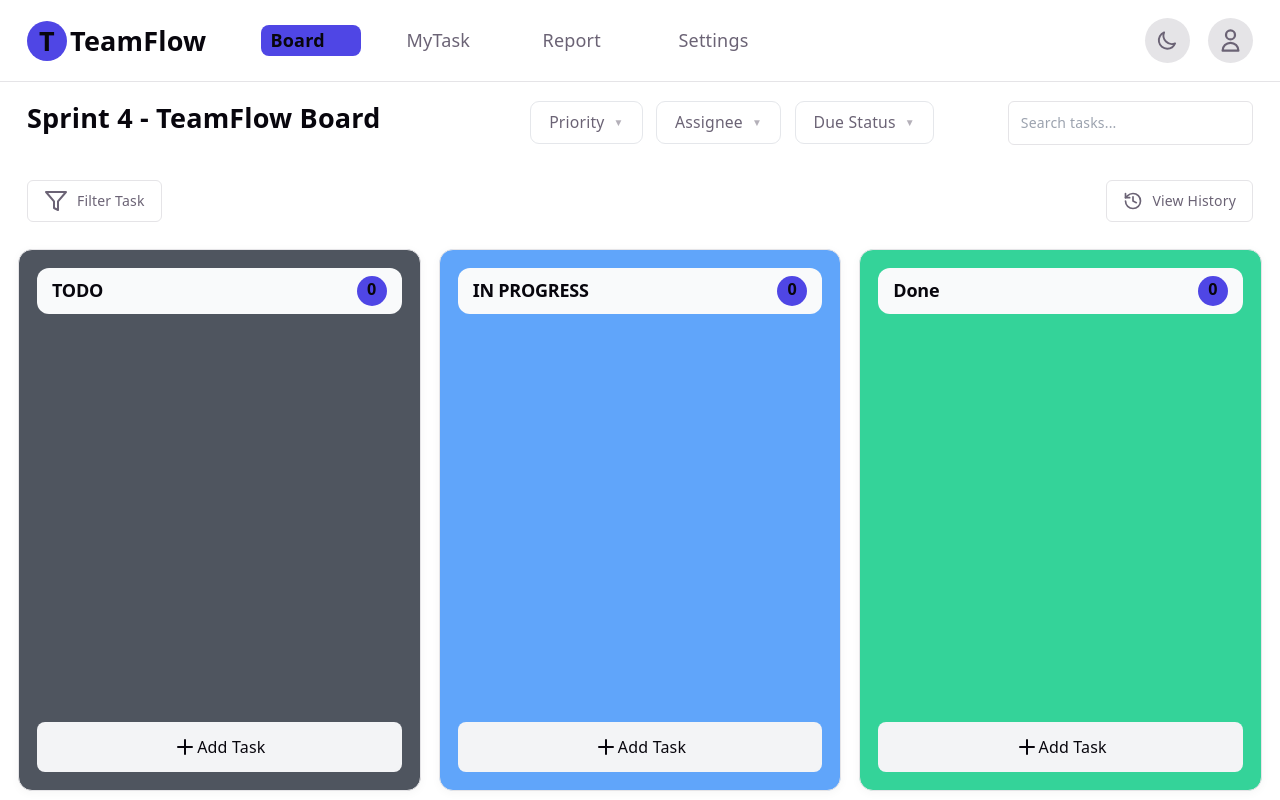
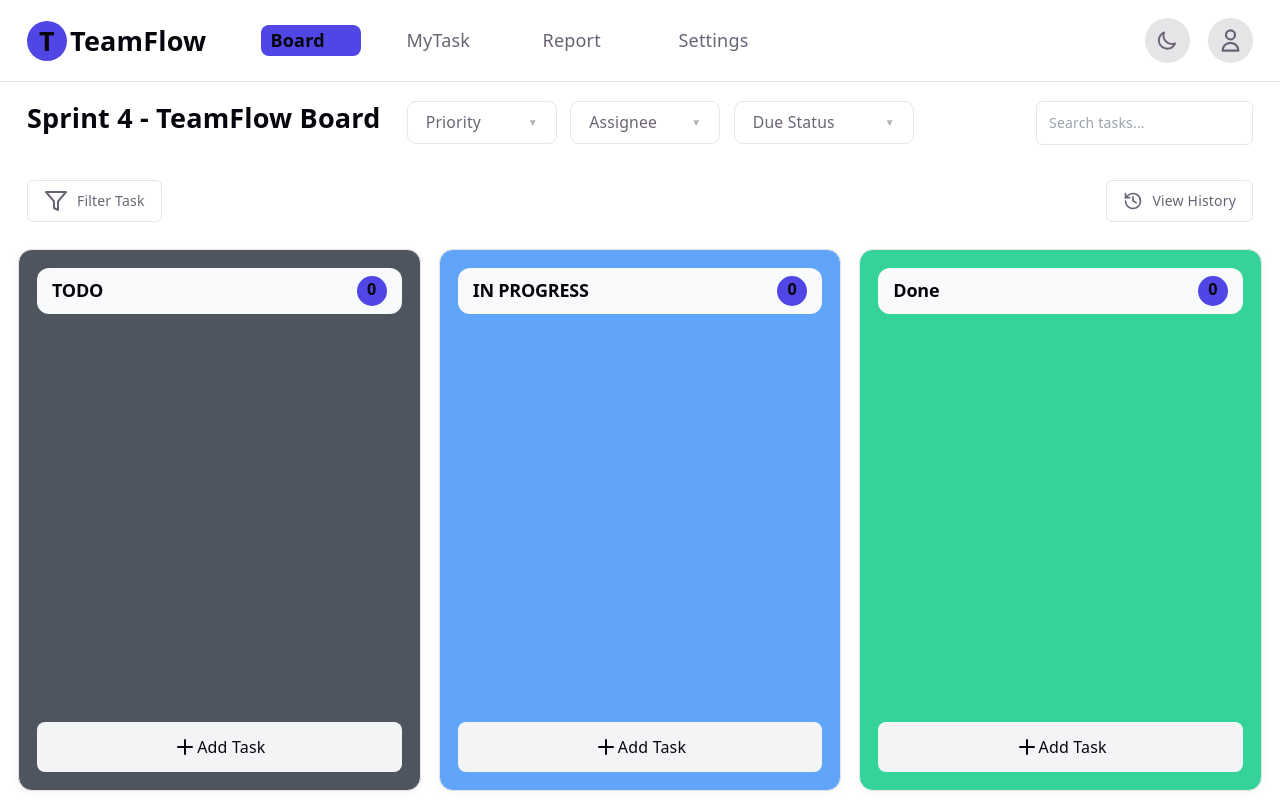
Before and after one commit to qburst-rohankushwah/kanbantaskmanagementapp, a React (Vite) app: page / in a window 1280 px wide. Built offline with nearby package versions, Linux system fonts and the light colour scheme.

Commit message:
Board filter changes

```diff
--- a/src/components/UI/BoardFilter.jsx
+++ b/src/components/UI/BoardFilter.jsx
@@ -10,7 +10,7 @@ const BoardFilter = () => {
     boardFilters: filters,
     toggleBoardFilter: toggleFilter,
     clearBoardFilters: clearFilters,
-    isBoardFilterActive
+    isBoardFilterActive,
   } = useSearch();
   const [openDropdown, setOpenDropdown] = useState(null); // 'priority', 'assignee', 'due'
   const [storageUpdate, setStorageUpdate] = useState(0);
@@ -48,27 +48,38 @@ const BoardFilter = () => {
     return () => document.removeEventListener("mousedown", handleClickOutside);
   }, []);
 
+  const dueStatusCount =
+    (filters?.isOverdue ? 1 : 0) + (filters?.isDueToday ? 1 : 0);
+
   return (
     <div className="flex items-center gap-3 mb-4 filter-dropdown-container">
       {/* Priority Multi-Select Dropdown */}
-      <div className="relative">
+      <div className="relative flex-shrink-0">
         <button
-          className="px-4 py-2 text-sm font-medium border rounded-lg bg-surface hover:bg-gray-50 flex items-center gap-2 transition-colors border-gray-200"
+          className="w-[150px] px-4 py-2 text-sm font-medium border rounded-lg bg-surface hover:bg-gray-50 flex items-center justify-between gap-2 transition-all border-gray-200"
           onClick={() => toggleDropdown("priority")}
         >
-          Priority {filters?.priority?.length > 0 && `(${filters?.priority?.length})`}
+          <span className="truncate">
+            Priority{" "}
+            {filters?.priority?.length > 0 && `(${filters?.priority?.length})`}
+          </span>
           <span className="text-[10px] opacity-50">▼</span>
         </button>
         {openDropdown === "priority" && (
           <div className="absolute dropdown top-full left-0 mt-2 w-48 bg-white border rounded-lg shadow-xl z-50 py-2 border-gray-100">
             {priorities.map((p) => (
-              <label key={p} className="flex items-center px-4 py-2 hover:bg-gray-50 cursor-pointer group">
+              <label
+                key={p}
+                className="flex items-center px-4 py-2 hover:bg-gray-50 cursor-pointer group"
+              >
                 <CheckBox
                   checked={filters?.priority?.includes(p)}
                   onChange={() => toggleFilter("priority", p)}
                   className={p}
                 />
-                <span className="text-sm capitalize ml-2 text-gray-700 group-hover:text-black">{p}</span>
+                <span className="text-sm capitalize ml-2 text-gray-700 group-hover:text-black">
+                  {p}
+                </span>
               </label>
             ))}
           </div>
@@ -76,41 +87,53 @@ const BoardFilter = () => {
       </div>
 
       {/* Assignee Multi-Select Dropdown */}
-      <div className="relative">
+      <div className="relative flex-shrink-0">
         <button
-          className="px-4 py-2 text-sm font-medium border rounded-lg bg-surface hover:bg-gray-50 flex items-center gap-2 transition-colors border-gray-200"
+          className="w-[150px] px-4 py-2 text-sm font-medium border rounded-lg bg-surface hover:bg-gray-50 flex items-center justify-between gap-2 transition-all border-gray-200"
           onClick={() => toggleDropdown("assignee")}
         >
-          Assignee {filters?.assignee?.length > 0 && `(${filters?.assignee?.length})`}
+          <span className="truncate">
+            Assignee{" "}
+            {filters?.assignee?.length > 0 && `(${filters?.assignee?.length})`}
+          </span>
           <span className="text-[10px] opacity-50">▼</span>
         </button>
         {openDropdown === "assignee" && (
           <div className="absolute dropdown top-full left-0 mt-2 w-56 border rounded-lg shadow-xl z-50 py-2 border-gray-100 max-h-72 overflow-y-auto">
             {allAssignees.length > 0 ? (
               allAssignees.map((a) => (
-                <label key={a} className="flex items-center px-4 py-2 hover:bg-gray-50 cursor-pointer group">
+                <label
+                  key={a}
+                  className="flex items-center px-4 py-2 hover:bg-gray-50 cursor-pointer group"
+                >
                   <CheckBox
                     checked={filters?.assignee?.includes(a)}
                     onChange={() => toggleFilter("assignee", a)}
                     className="assignee"
                   />
-                  <span className="text-sm ml-2 text-gray-700 group-hover:text-black">{a}</span>
+                  <span className="text-sm ml-2 text-gray-700 group-hover:text-black">
+                    {a}
+                  </span>
                 </label>
               ))
             ) : (
-              <div className="px-4 py-2 text-xs text-gray-400 italic">No assignees found</div>
+              <div className="px-4 py-2 text-xs text-gray-400 italic">
+                No assignees found
+              </div>
             )}
           </div>
         )}
       </div>
 
       {/* Due Status Multi-Select Dropdown */}
-      <div className="relative">
+      <div className="relative flex-shrink-0">
         <button
-          className="px-4 py-2 text-sm font-medium border rounded-lg bg-surface hover:bg-gray-50 flex items-center gap-2 transition-colors border-gray-200"
+          className="w-[180px] px-4 py-2 text-sm font-medium border rounded-lg bg-surface hover:bg-gray-50 flex items-center justify-between gap-2 transition-all border-gray-200"
           onClick={() => toggleDropdown("due")}
         >
-          Due Status {(filters?.isOverdue || filters?.isDueToday) && " (Active)"}
+          <span className="truncate">
+            Due Status {dueStatusCount > 0 && ` (${dueStatusCount})`}
+          </span>
           <span className="text-[10px] opacity-50">▼</span>
         </button>
         {openDropdown === "due" && (
@@ -121,31 +144,37 @@ const BoardFilter = () => {
                 onChange={() => toggleFilter("isOverdue")}
                 className="high"
               />
-              <span className="text-sm ml-2 text-gray-700 group-hover:text-black">Overdue</span>
+              <span className="text-sm ml-2 text-gray-700 group-hover:text-black">
+                Overdue
+              </span>
             </label>
             <label className="flex items-center px-4 py-2 hover:bg-gray-50 cursor-pointer group">
               <CheckBox
                 checked={filters?.isDueToday}
                 onChange={() => toggleFilter("isDueToday")}
               />
-              <span className="text-sm ml-2 text-gray-700 group-hover:text-black">Due Today</span>
+              <span className="text-sm ml-2 text-gray-700 group-hover:text-black">
+                Due Today
+              </span>
             </label>
           </div>
         )}
       </div>
 
       {/* Clear Filters Button */}
-      {typeof isBoardFilterActive === 'function' && isBoardFilterActive() && (
       <button
         onClick={() => {
           clearFilters();
           setOpenDropdown(null);
         }}
-          className="ml-2 px-3 py-1.5 text-xs font-semibold text-red-600 bg-red-50 hover:bg-red-100 rounded-md transition-colors flex items-center gap-1"
+        className={`ml-2 px-3 py-1.5 text-xs font-semibold text-red-600 bg-red-50 hover:bg-red-100 rounded-md transition-all flex items-center gap-1 whitespace-nowrap flex-shrink-0 ${
+          isBoardFilterActive
+            ? "visible opacity-100"
+            : "invisible opacity-0 pointer-events-none"
+        }`}
       >
         ✕ Clear All
       </button>
-      )}
     </div>
   );
 };
```
Lines whose indentation alone changed are shown as unchanged.
